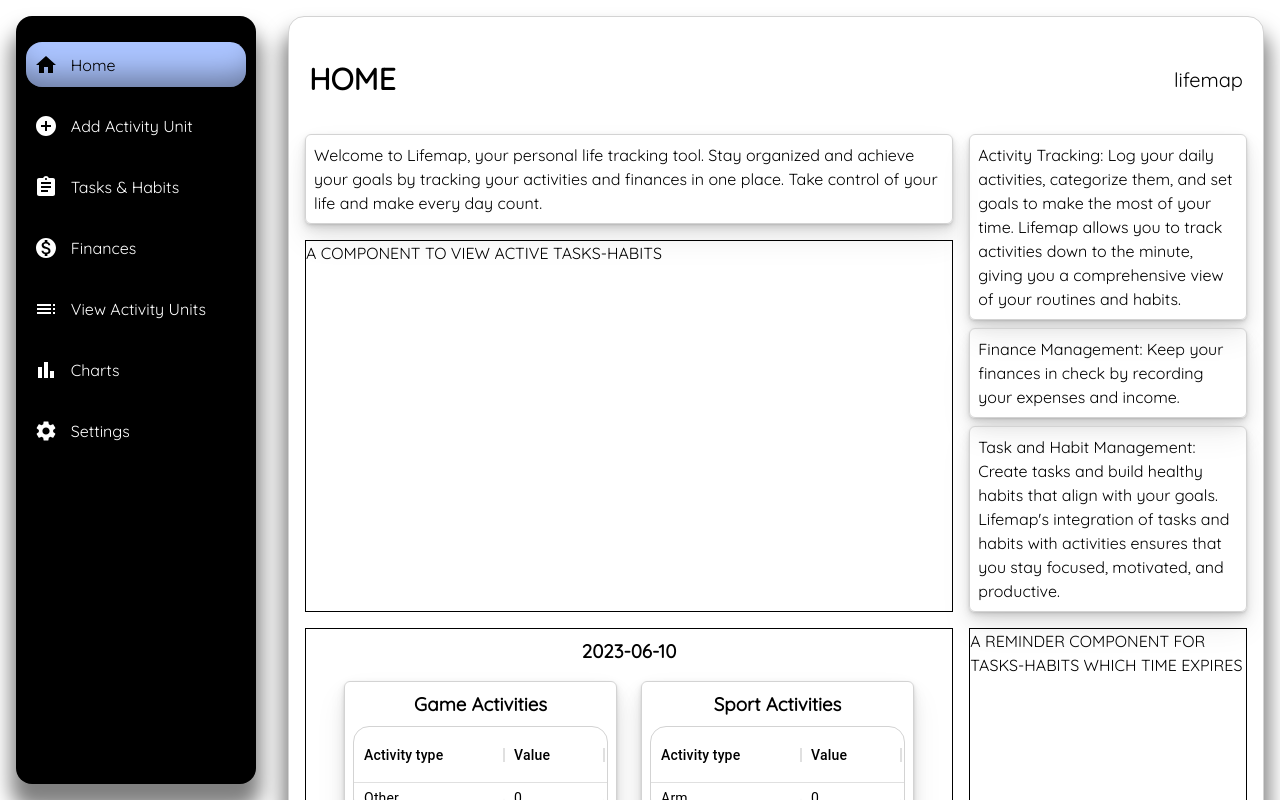
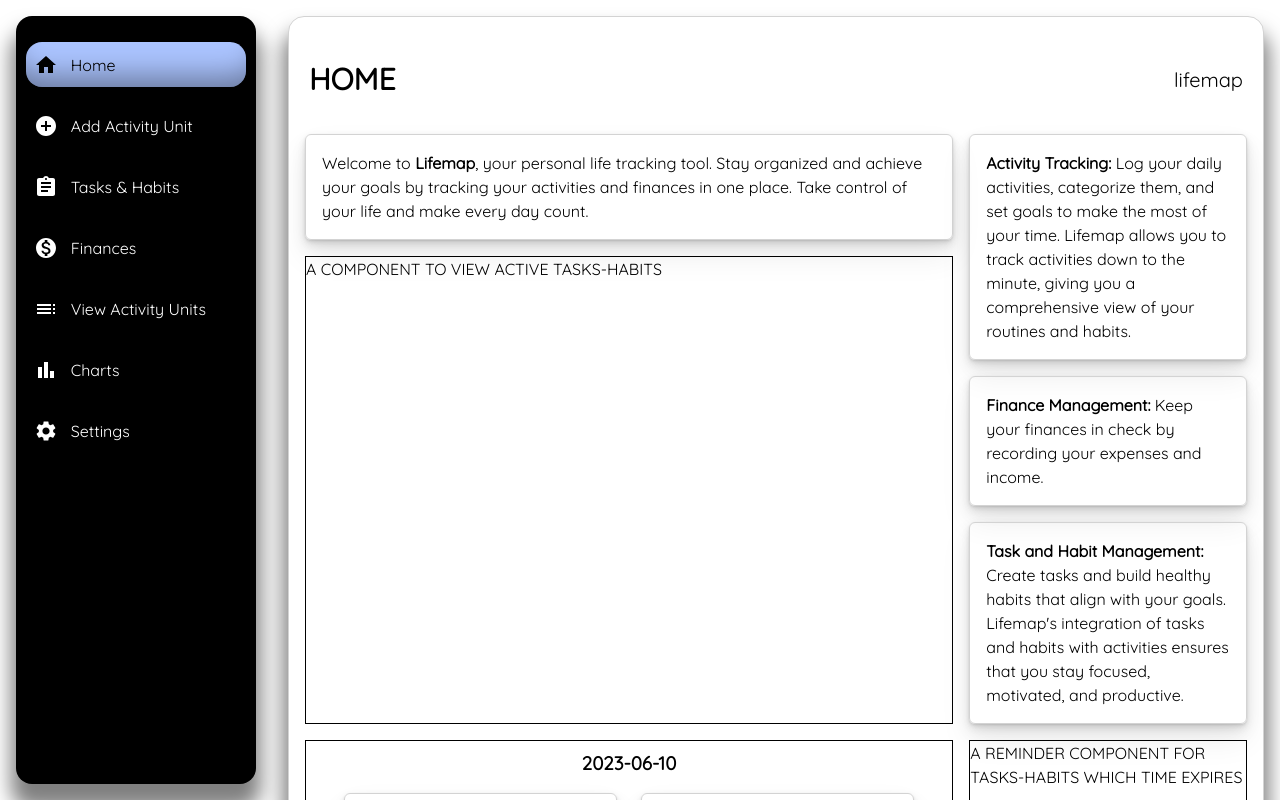
Before and after one commit to berkaysson/lifemap, a React (Create React App) app: page / in a window 1280 px wide. Shown: the top 800 px of the page. Built offline with nearby package versions, Linux system fonts and the light colour scheme.

Commit message:
Refactor ParagraphContent component for to make more functional

```diff
--- a/src/Components/Contents/ParagraphContent.js
+++ b/src/Components/Contents/ParagraphContent.js
@@ -2,15 +2,15 @@ import styled from "styled-components";
 
 const Wrapper = styled.div`
   border: 1px solid ${({theme})=> theme.colors.alternative};
-  padding: ${({theme})=> theme.sizes.small};
+  padding: ${({theme})=> theme.sizes.medium};
   border-radius: ${({theme})=> theme.radius.small};
   box-shadow: ${({theme})=> theme.boxShadows.smallCardShadow};
 `;
 
-const ParagraphContent = ({ text }) => {
+const ParagraphContent = ({ children }) => {
   return (
     <Wrapper>
-      <p>{text}</p>
+      <p>{children}</p>
     </Wrapper>
   );
 };
--- a/src/Pages/HomePage.js
+++ b/src/Pages/HomePage.js
@@ -17,8 +17,9 @@ const HomeWrapper = styled.section`
   justify-content: center;
   align-items: stretch;
   justify-items: stretch;
-  gap: ${({theme})=>theme.sizes.medium};
+  gap: ${({ theme }) => theme.sizes.medium};
   width: 100%;
+  height: 100%;
 `;
 
 const Header = styled.header`
@@ -30,14 +31,13 @@ const Welcome = styled.div`
 `;
 
 const Viewer = styled(DataViewer)`
-  border: 1px black solid;
   grid-area: viewer;
 `;
 
 const Info = styled.div`
   display: flex;
   flex-direction: column;
-  gap: ${({theme})=>theme.sizes.small};
+  gap: ${({ theme }) => theme.sizes.medium};
   grid-area: info;
 `;
 
@@ -58,20 +58,35 @@ const HomePage = ({ activityCategories, todaysActivityDataUnit }) => {
         <HeaderContent headerText="HOME" />
       </Header>
       <Welcome>
-        <ParagraphContent
-          text={
-            "Welcome to Lifemap, your personal life tracking tool. Stay organized and achieve your goals by tracking your activities and finances in one place. Take control of your life and make every day count."
-          }
-        />
+        <ParagraphContent>
+          Welcome to <b>Lifemap</b>, your personal life tracking tool. Stay
+          organized and achieve your goals by tracking your activities and
+          finances in one place. Take control of your life and make every day
+          count.
+        </ParagraphContent>
       </Welcome>
       <Viewer
         selectedDateDataUnit={todaysActivityDataUnit}
         activityCategories={activityCategories}
       />
       <Info>
-        <ParagraphContent text={"Activity Tracking: Log your daily activities, categorize them, and set goals to make the most of your time. Lifemap allows you to track activities down to the minute, giving you a comprehensive view of your routines and habits."} />
-        <ParagraphContent text={"Finance Management: Keep your finances in check by recording your expenses and income."} />
-        <ParagraphContent text={"Task and Habit Management: Create tasks and build healthy habits that align with your goals. Lifemap's integration of tasks and habits with activities ensures that you stay focused, motivated, and productive."} />
+        <ParagraphContent>
+          <b>Activity Tracking:</b> Log your daily activities, categorize them, and set
+          goals to make the most of your time. Lifemap allows you to track
+          activities down to the minute, giving you a comprehensive view of your
+          routines and habits.
+        </ParagraphContent>
+
+        <ParagraphContent>
+          <b>Finance Management:</b> Keep your finances in check by recording your
+          expenses and income.
+        </ParagraphContent>
+
+        <ParagraphContent>
+        <b>Task and Habit Management:</b> Create tasks and build healthy habits that
+          align with your goals. Lifemap's integration of tasks and habits with
+          activities ensures that you stay focused, motivated, and productive.
+        </ParagraphContent>
       </Info>
       <Tasks>A COMPONENT TO VIEW ACTIVE TASKS-HABITS</Tasks>
       <Reminder>
```
